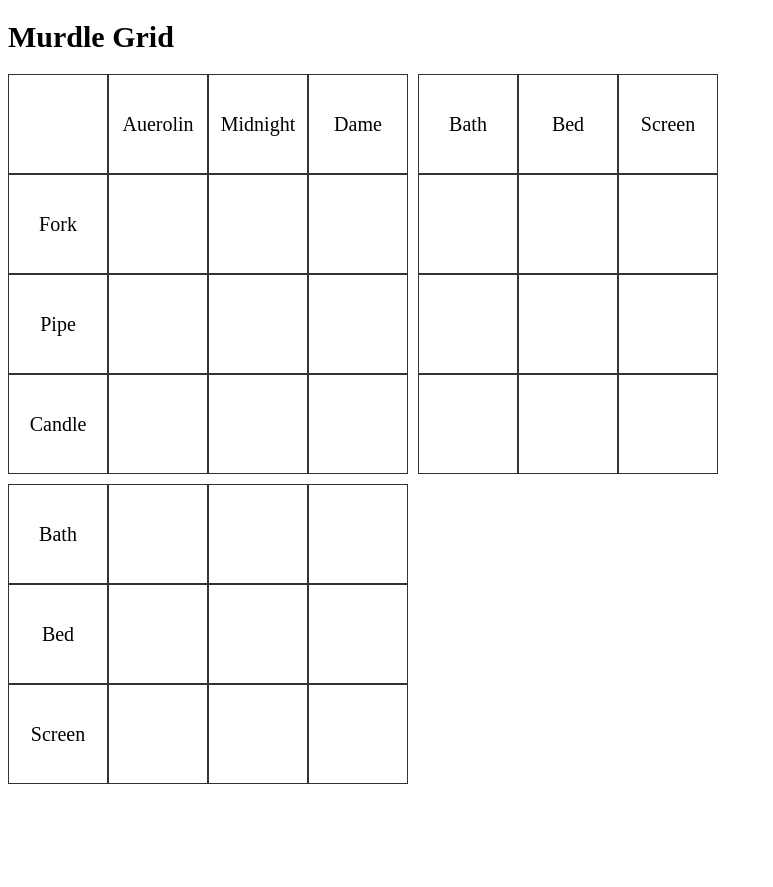
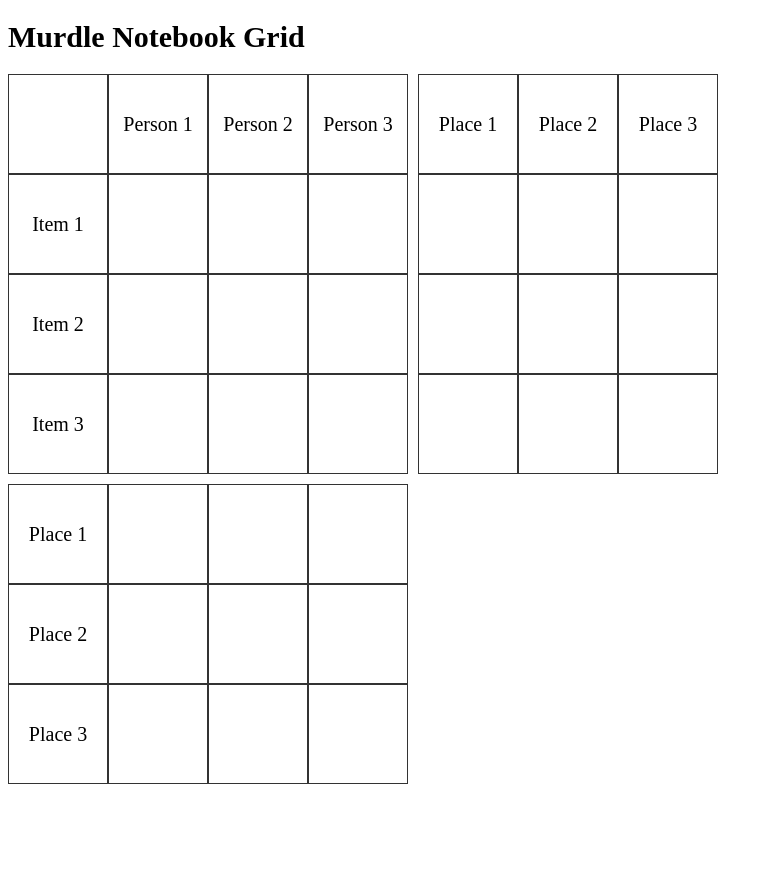
Before and after one commit to runtimerror/Murdle-notebook, a website built with Parcel: page index.html in a window 1280 px wide. Shown: the whole page, without its empty margins (0-773 px from the left). Built offline with nearby package versions, Linux system fonts and the light colour scheme.

Commit message:
Adding more generic names to the grid

```diff
--- a/index.html
+++ b/index.html
@@ -9,30 +9,30 @@
   </head>
   <body>
     <!-- This is our notebook with a grid. The user will click one and it will eithe radd a checkbox or an x to denote known facts based on the clues in the book -->
-    <h1>Murdle Grid</h1>
+    <h1>Murdle Notebook Grid</h1>
     <div class="grid-wrapper">
       <div class="grid-container grid-1">
         <div class="grid-item"></div>
-        <div class="grid-item">Auerolin</div>
-        <div class="grid-item">Midnight</div>
-        <div class="grid-item">Dame</div>
-        <div class="grid-item">Fork</div>
+        <div class="grid-item">Person 1</div>
+        <div class="grid-item">Person 2</div>
+        <div class="grid-item">Person 3</div>
+        <div class="grid-item">Item 1</div>
         <div class="grid-item clickable"><span>&nbsp;</span></div>
         <div class="grid-item clickable"><span>&nbsp;</span></div>
         <div class="grid-item clickable"><span>&nbsp;</span></div>
-        <div class="grid-item">Pipe</div>
+        <div class="grid-item">Item 2</div>
         <div class="grid-item clickable"><span>&nbsp;</span></div>
         <div class="grid-item clickable"><span>&nbsp;</span></div>
         <div class="grid-item clickable"><span>&nbsp;</span></div>
-        <div class="grid-item">Candle</div>
+        <div class="grid-item">Item 3</div>
         <div class="grid-item clickable"><span>&nbsp;</span></div>
         <div class="grid-item clickable"><span>&nbsp;</span></div>
         <div class="grid-item clickable"><span>&nbsp;</span></div>
       </div>
       <div class="grid-container grid-2">
-        <div class="grid-item">Bath</div>
-        <div class="grid-item">Bed</div>
-        <div class="grid-item">Screen</div>
+        <div class="grid-item">Place 1</div>
+        <div class="grid-item">Place 2</div>
+        <div class="grid-item">Place 3</div>
         <div class="grid-item clickable"><span>&nbsp;</span></div>
         <div class="grid-item clickable"><span>&nbsp;</span></div>
         <div class="grid-item clickable"><span>&nbsp;</span></div>
@@ -44,15 +44,15 @@
         <div class="grid-item clickable"><span>&nbsp;</span></div>
       </div>
       <div class="grid-container grid-3">
-        <div class="grid-item">Bath</div>
+        <div class="grid-item">Place 1</div>
         <div class="grid-item clickable"><span>&nbsp;</span></div>
         <div class="grid-item clickable"><span>&nbsp;</span></div>
         <div class="grid-item clickable"><span>&nbsp;</span></div>
-        <div class="grid-item">Bed</div>
+        <div class="grid-item">Place 2</div>
         <div class="grid-item clickable"><span>&nbsp;</span></div>
         <div class="grid-item clickable"><span>&nbsp;</span></div>
         <div class="grid-item clickable"><span>&nbsp;</span></div>
-        <div class="grid-item">Screen</div>
+        <div class="grid-item">Place 3</div>
         <div class="grid-item clickable"><span>&nbsp;</span></div>
         <div class="grid-item clickable"><span>&nbsp;</span></div>
         <div class="grid-item clickable"><span>&nbsp;</span></div>
```
